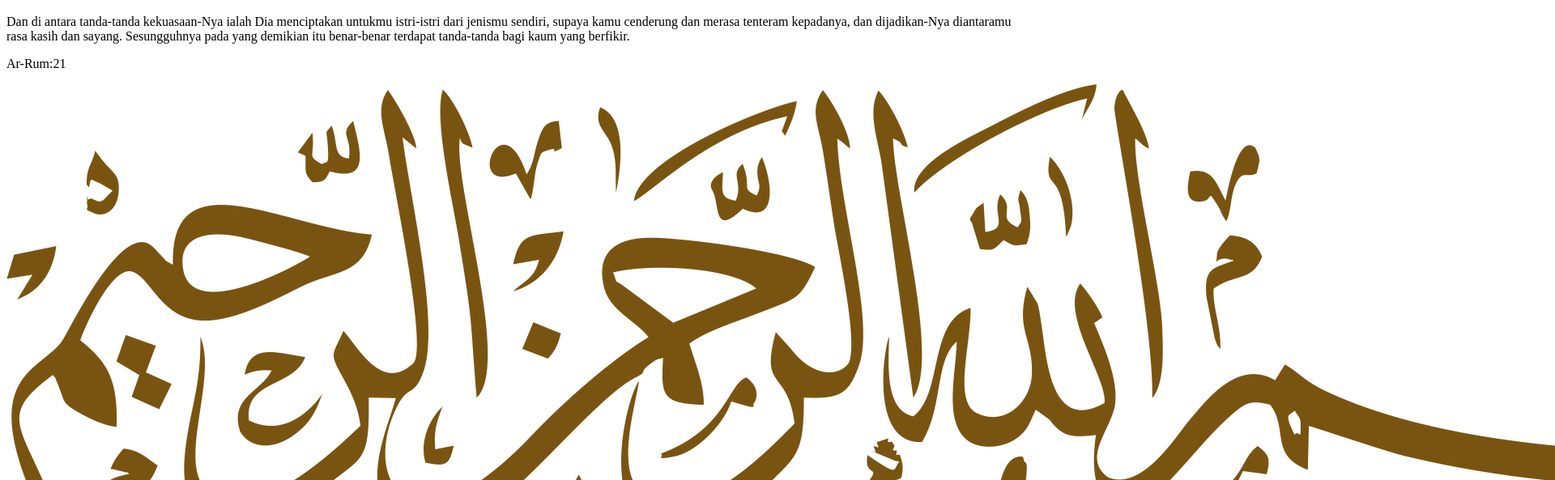
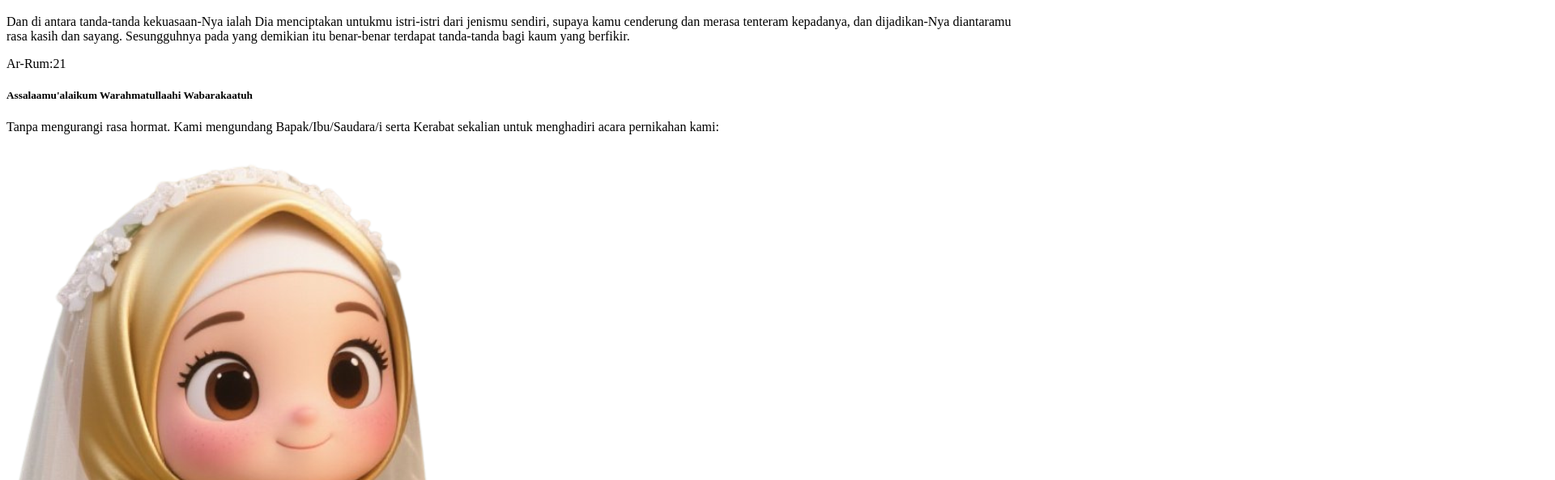
Before and after one commit to syaifuddinzuhri/wedding-invitation-nextjs, a Next.js app: page /InvitationPage in a window 1280 px wide. Shown: the part 743-1336 px from the top of the page at 81% size, 1920 px wide, since content can reach past the window. Built offline with nearby package versions, Linux system fonts and the light colour scheme.

Commit message:
enhance FooterSection and PeopleSection with greeting messages and AOS animations

```diff
--- a/src/components/FooterSection.tsx
+++ b/src/components/FooterSection.tsx
@@ -49,6 +49,10 @@ const FooterSection = () => {
           Bapak/Ibu/Saudara/i berkenan hadir dan memberikan doa restu. Atas
           kehadiran dan doa restunya, kami mengucapkan terima kasih.
         </p>
+
+        <h5 className="mt-10 font-lobster text-xs" data-aos="zoom-in">
+          Wassalaamu'alaikum Warahmatullaahi Wabarakaatuh
+        </h5>
       </div>
       <img src="/images/footer.png" alt="" className="scale-infinite" />
     </div>
--- a/src/components/PeopleSection.tsx
+++ b/src/components/PeopleSection.tsx
@@ -5,13 +5,20 @@ const PeopleSection = () => {
     <div className="min-h-screen relative overflow-hidden bg-color-2 p-5 flex flex-col justify-center items-center gap-5 people-section">
       <div className="relative h-full w-full bg-color rounded-xl relative p-8 bg-white flex flex-col justify-around items-center text-center">
         <div className="flex flex-col items-center gap-5">
-          <img
+          <h5
+            className="mt-10 font-lobster main-color text-xs"
+            data-aos="zoom-in"
+            data-aos-delay="300"
+          >
+            Assalaamu'alaikum Warahmatullaahi Wabarakaatuh
+          </h5>
+          {/* <img
             src="/images/bismillah.png"
             className="w-50"
             alt=""
             data-aos="zoom-in"
             data-aos-delay="200"
-          />
+          /> */}
           <p
             data-aos="zoom-in"
             data-aos-delay="300"
@@ -30,9 +37,11 @@ const PeopleSection = () => {
           >
             Rikha
           </p> */}
-          <div className="overflow-hidden rounded-full w-40 h-60 border-3 border-yellow-700 mx-auto mb-4 shadow-lg"
-           data-aos="zoom-in"
-            data-aos-delay="100">
+          <div
+            className="overflow-hidden rounded-full w-40 h-60 border-3 border-yellow-700 mx-auto mb-4 shadow-lg"
+            data-aos="zoom-in"
+            data-aos-delay="100"
+          >
             <img
               src="/images/female.png"
               alt=""
```
